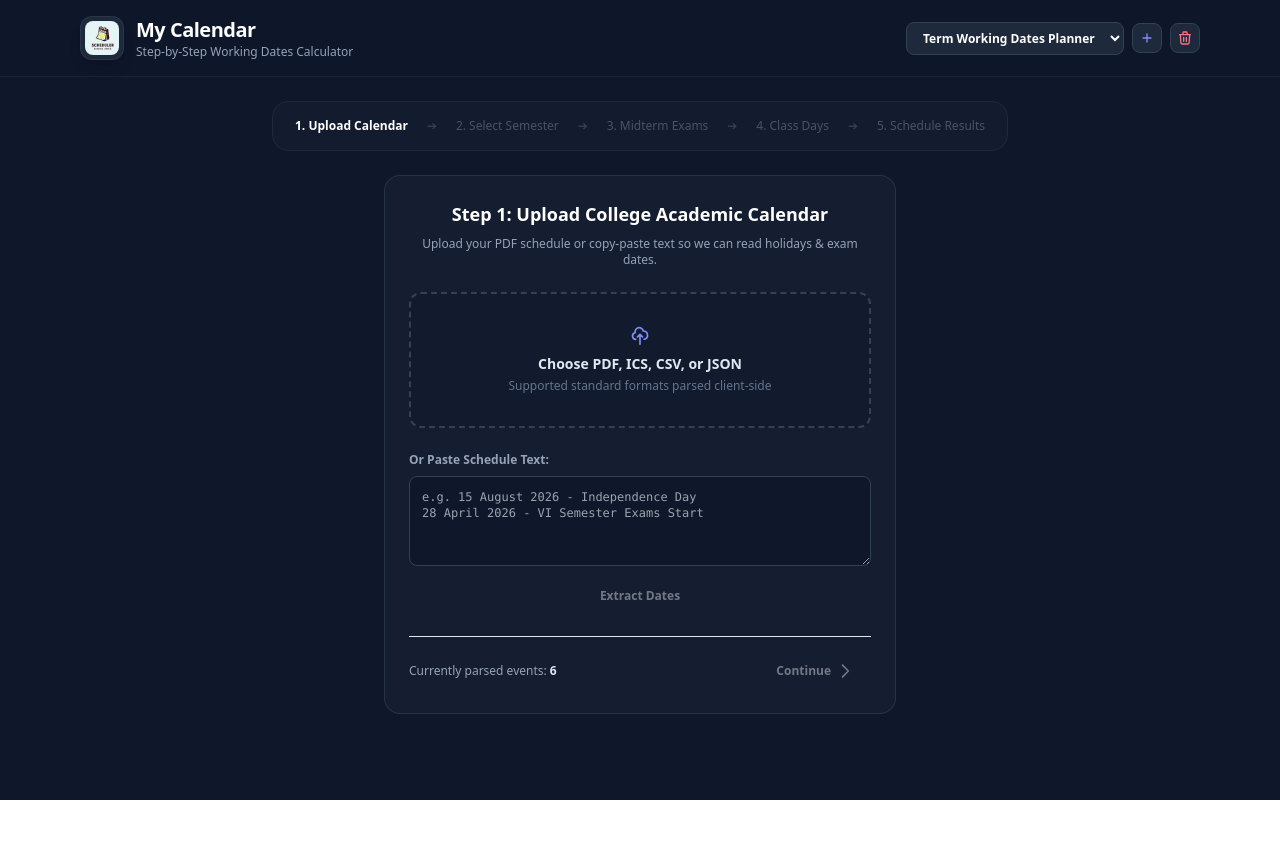
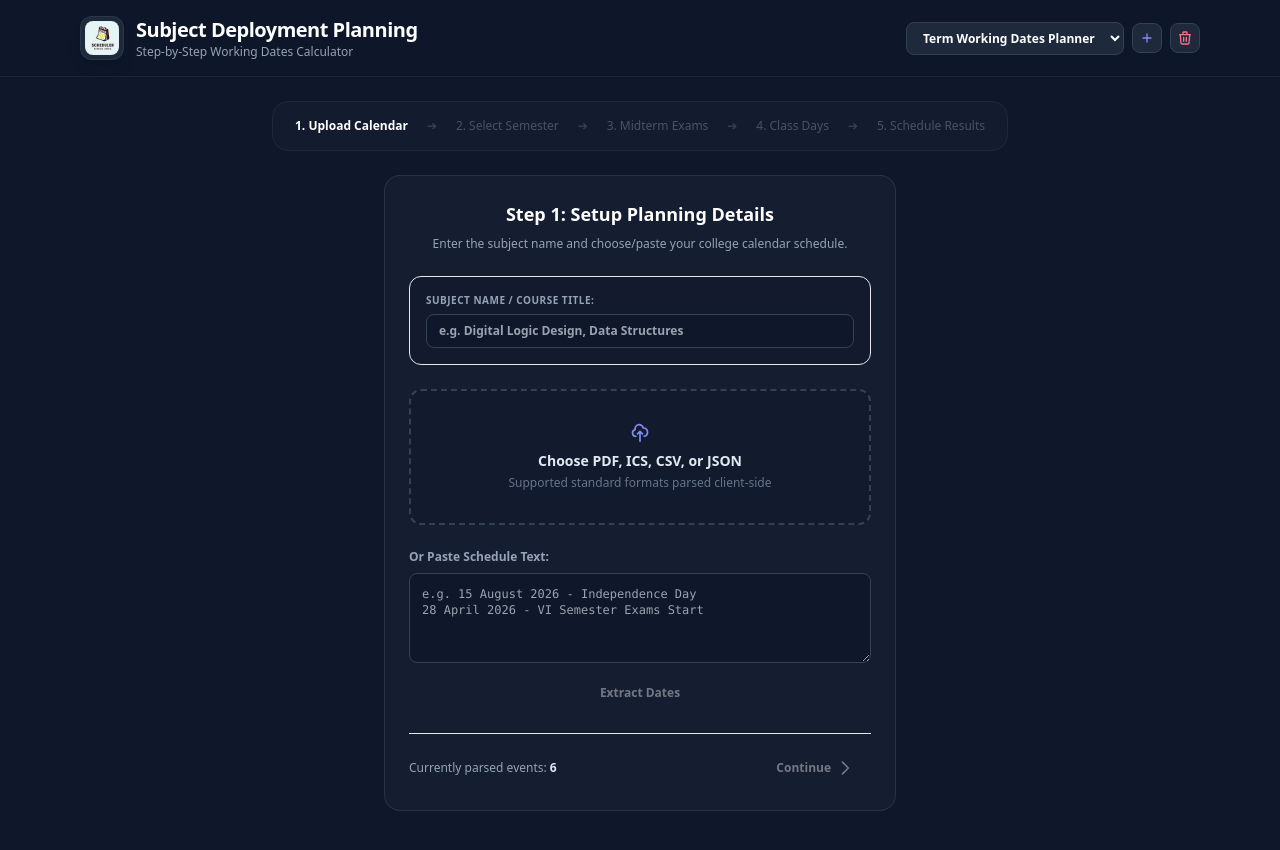
Before and after one commit to Rakshita045/calendar-ai-frontend, a React (Create React App) app: page / in a window 1280 px wide. Shown: the top 850 px of the page. Before the commit the page ends 800 px from the top, so only its background shows below. Built offline with nearby package versions, Linux system fonts and the light colour scheme.

Commit message:
Update app title, report branding with Poornima College, subject name input, and fix tests

```diff
--- a/public/index.html
+++ b/public/index.html
@@ -26,7 +26,7 @@
       work correctly both with client-side routing and a non-root public URL.
       Learn how to configure a non-root public URL by running `npm run build`.
     -->
-    <title>My Calendar</title>
+    <title>Subject Deployment Planning</title>
   </head>
   <body>
     <noscript>You need to enable JavaScript to run this app.</noscript>
--- a/src/App.js
+++ b/src/App.js
@@ -80,6 +80,7 @@ export default function App() {
   const [sessions, setSessions] = useState([]);
   const [currentSessionId, setCurrentSessionId] = useState('');
   const [sessionName, setSessionName] = useState(DEFAULT_SESSION_NAME);
+  const [subjectName, setSubjectName] = useState('');
 
   // Term Parameters
   const [semester, setSemester] = useState(5);
@@ -216,6 +217,7 @@ export default function App() {
     if (!currentSessionId) return;
     saveSessionData(currentSessionId, {
       sessionName,
+      subjectName,
       semester,
       semesterStartDate,
       exam1StartDate,
@@ -232,7 +234,7 @@ export default function App() {
       uploadedFileName
     });
   }, [
-    currentSessionId, sessionName, semester, semesterStartDate,
+    currentSessionId, sessionName, subjectName, semester, semesterStartDate,
     exam1StartDate, exam1Duration, exam1EndDate, exam1InputMode,
     exam2StartDate, exam2Duration, exam2EndDate, exam2InputMode,
     classDays, events, currentStep, uploadedFileName
@@ -290,6 +292,7 @@ export default function App() {
       const data = JSON.parse(savedData);
       setCurrentSessionId(id);
       setSessionName(data.sessionName || "Term Schedule");
+      setSubjectName(data.subjectName || '');
       setSemester(data.semester || 5);
       setSemesterStartDate(data.semesterStartDate || '2026-08-03');
 
@@ -335,6 +338,7 @@ export default function App() {
 
     const freshState = {
       sessionName: nameToUse,
+      subjectName: '',
       semester: 5,
       semesterStartDate: formatDate(new Date()),
       exam1StartDate: addDays(formatDate(new Date()), 30),
@@ -367,6 +371,7 @@ export default function App() {
     setClassDays(freshState.classDays);
     setEvents([]);
     setUploadedFileName('');
+    setSubjectName('');
 
     saveSessionData(newId, freshState);
   };
@@ -808,7 +813,7 @@ export default function App() {
   examsCount = exam1Days + exam2Days;
 
   // Step Completeness Validation Rules
-  const isStep1Valid = !!uploadedFileName;
+  const isStep1Valid = !!uploadedFileName && !!subjectName.trim();
   const isStep2Valid = !!(isStep1Valid && semester && semesterStartDate && exam1StartDate && exam2StartDate);
   const isStep3Valid = !!(isStep2Valid && exam1StartDate && exam1EndDate && exam2StartDate && exam2EndDate);
   const isStep4Valid = !!(isStep3Valid && classDays.length > 0);
@@ -943,7 +948,10 @@ export default function App() {
     return (
       <div className="print-container">
         <div className="print-header">
-          <h1>My Calendar - Academic Plan Report</h1>
+          <h1>Poornima College of Engineering</h1>
+          <h2 style={{ fontSize: '12px', fontWeight: '750', color: '#475569', margin: '2px 0 0 0', textTransform: 'uppercase', letterSpacing: '0.3px' }}>
+            Subject Deployment Planning {subjectName ? `- ${subjectName}` : ''}
+          </h2>
           <div className="print-header-details">
             <div>
               <span>Semester: <strong>Sem {semester}</strong></span>
@@ -1153,10 +1161,10 @@ export default function App() {
           <div className="max-w-6xl mx-auto px-4 py-4 flex flex-col md:flex-row justify-between items-center gap-4">
             <div className="flex items-center gap-3">
               <div className="p-1 bg-slate-800 rounded-xl shadow-lg border border-slate-700/60 overflow-hidden flex items-center justify-center w-11 h-11">
-                <img src="/logo192.png" alt="My Calendar Logo" className="w-full h-full object-contain rounded-lg" />
+                <img src="/logo192.png" alt="Subject Deployment Planning Logo" className="w-full h-full object-contain rounded-lg" />
               </div>
               <div>
-                <h1 className="text-xl font-bold tracking-tight text-white">My Calendar</h1>
+                <h1 className="text-xl font-bold tracking-tight text-white">Subject Deployment Planning</h1>
                 <p className="text-xs text-slate-400">Step-by-Step Working Dates Calculator</p>
               </div>
             </div>
@@ -1247,8 +1255,20 @@ export default function App() {
           {currentStep === 1 && (
             <div className="max-w-lg mx-auto bg-slate-800/40 border border-slate-700/60 rounded-2xl p-6 space-y-6">
               <div className="text-center space-y-2">
-                <h2 className="text-lg font-bold text-white">Step 1: Upload College Academic Calendar</h2>
-                <p className="text-xs text-slate-400">Upload your PDF schedule or copy-paste text so we can read holidays & exam dates.</p>
+                <h2 className="text-lg font-bold text-white">Step 1: Setup Planning Details</h2>
+                <p className="text-xs text-slate-400">Enter the subject name and choose/paste your college calendar schedule.</p>
+              </div>
+
+              {/* Subject Name Input */}
+              <div className="space-y-1.5 bg-slate-900/40 p-4 border border-slate-750 rounded-xl">
+                <label className="text-[10px] font-bold uppercase text-slate-400 block tracking-wider">Subject Name / Course Title:</label>
+                <input
+                  type="text"
+                  value={subjectName}
+                  onChange={(e) => setSubjectName(e.target.value)}
+                  placeholder="e.g. Digital Logic Design, Data Structures"
+                  className="w-full bg-slate-900 border border-slate-700 text-white rounded-lg px-3 py-2 text-xs outline-none focus:border-indigo-500 font-semibold"
+                />
               </div>
 
               <div className={`relative border-2 border-dashed rounded-xl p-8 text-center cursor-pointer transition-colors ${uploadedFileName ? 'border-emerald-500 bg-emerald-950/10 hover:border-emerald-400' : 'border-slate-700 bg-slate-900/30 hover:border-indigo-500'}`}>
```
Also changed, not shown: public/manifest.json, 1 other file (tests, documents, lock files or other folders).
